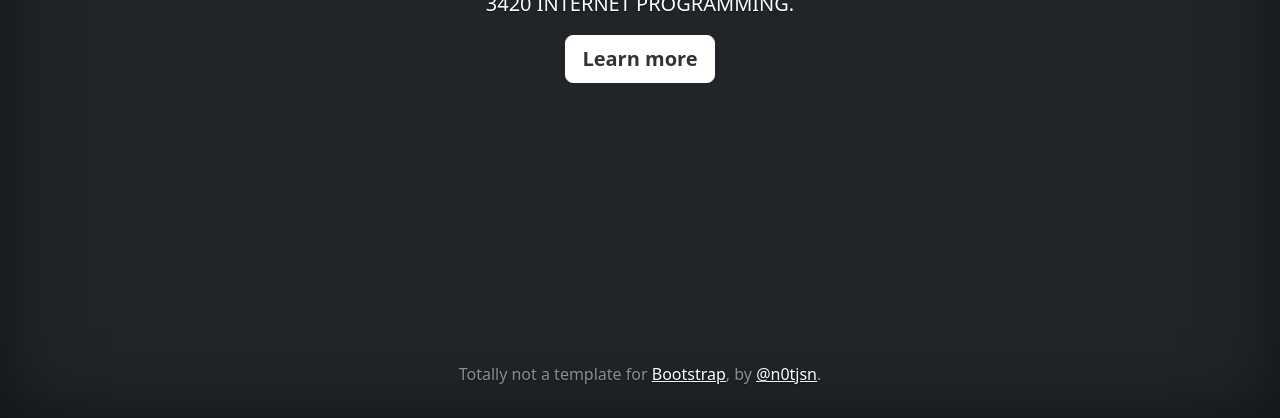
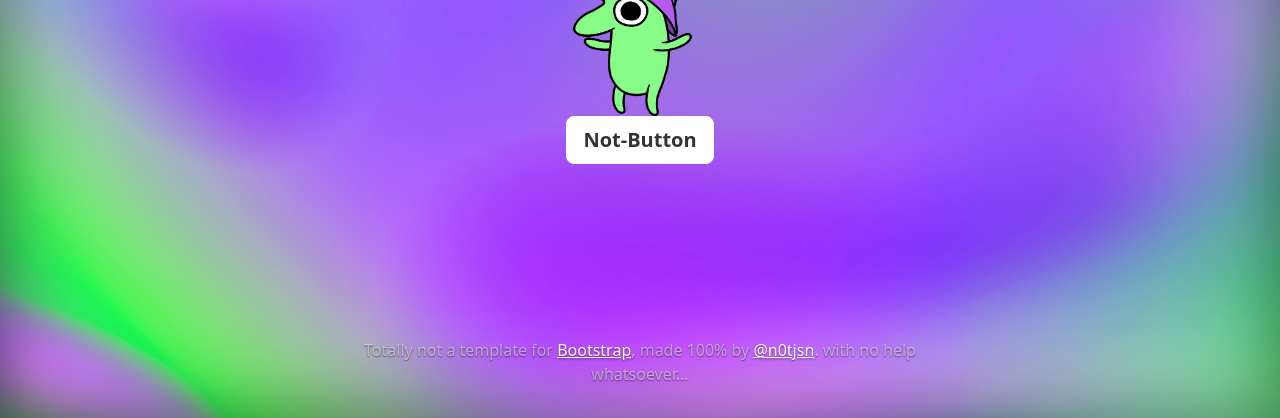
Before and after one commit to n0tjsn/AWS-Amplify, a website: page index.html in a window 1280 px wide. Shown: the part 382-800 px from the top of the page. Drawn offline with Linux system fonts and the light colour scheme.

Commit message:
Added image and updated HTML/CSS elements.

```diff
--- a/cover.css
+++ b/cover.css
@@ -1,7 +1,6 @@
 /*
  * Globals
  */
-
 
 /* Custom default button */
 .btn-light,
@@ -11,33 +10,33 @@
   text-shadow: none; /* Prevent inheritance from `body` */
 }
 
-
 /*
  * Base structure
  */
 
 body {
-  text-shadow: 0 .05rem .1rem rgba(0, 0, 0, .5);
-  box-shadow: inset 0 0 5rem rgba(0, 0, 0, .5);
+  text-shadow: 0 0.05rem 0.1rem rgba(0, 0, 0, 0.5);
+  box-shadow: inset 0 0 5rem rgba(0, 0, 0, 0.5);
+  background-image: url(assets/8847977.jpg);
+  background-size: cover;
 }
 
 .cover-container {
   max-width: 42em;
 }
 
-
 /*
  * Header
  */
 
 .nav-masthead .nav-link {
-  color: rgba(255, 255, 255, .5);
-  border-bottom: .25rem solid transparent;
+  color: rgba(255, 255, 255, 0.5);
+  border-bottom: 0.25rem solid transparent;
 }
 
 .nav-masthead .nav-link:hover,
 .nav-masthead .nav-link:focus {
-  border-bottom-color: rgba(255, 255, 255, .25);
+  border-bottom-color: rgba(255, 255, 255, 0.25);
 }
 
 .nav-masthead .nav-link + .nav-link {
--- a/index.html
+++ b/index.html
@@ -9,7 +9,7 @@
       content="Mark Otto, Jacob Thornton, and Bootstrap contributors"
     />
     <meta name="generator" content="Astro v5.13.2" />
-    <title>Cover Template · Bootstrap v5.3</title>
+    <title>Jason's Static AWS Bootstrap Website</title>
     <link
       rel="canonical"
       href="https://getbootstrap.com/docs/5.3/examples/cover/"
@@ -122,7 +122,7 @@
     <div class="cover-container d-flex w-100 h-100 p-3 mx-auto flex-column">
       <header class="mb-auto">
         <div>
-          <h3 class="float-md-start mb-0">Cover</h3>
+          <h3 class="float-md-start mb-0">JASON UZOUKWU</h3>
           <nav class="nav nav-masthead justify-content-center float-md-end">
             <a
               class="nav-link fw-bold py-1 px-0 active"
@@ -138,9 +138,11 @@
       <main class="px-3">
         <h1>JASON UZOUKWU</h1>
         <p class="lead">3420 INTERNET PROGRAMMING.</p>
+        <img src="assets\glep.png" class="w-25" />
+
         <p class="lead">
           <a href="#" class="btn btn-lg btn-light fw-bold border-white bg-white"
-            >Learn more</a
+            >Not-Button</a
           >
         </p>
       </main>
@@ -148,7 +150,9 @@
         <p>
           Totally not a template for
           <a href="https://github.com/n0tjsn" class="text-white">Bootstrap</a>,
-          by <a href="https://github.com/n0tjsn" class="text-white">@n0tjsn</a>.
+          made 100% by
+          <a href="https://github.com/n0tjsn" class="text-white">@n0tjsn</a>.
+          <a>with no help whatsoever...</a>
         </p>
       </footer>
     </div>
```
Also changed, not shown: assets/glep.png (added).
